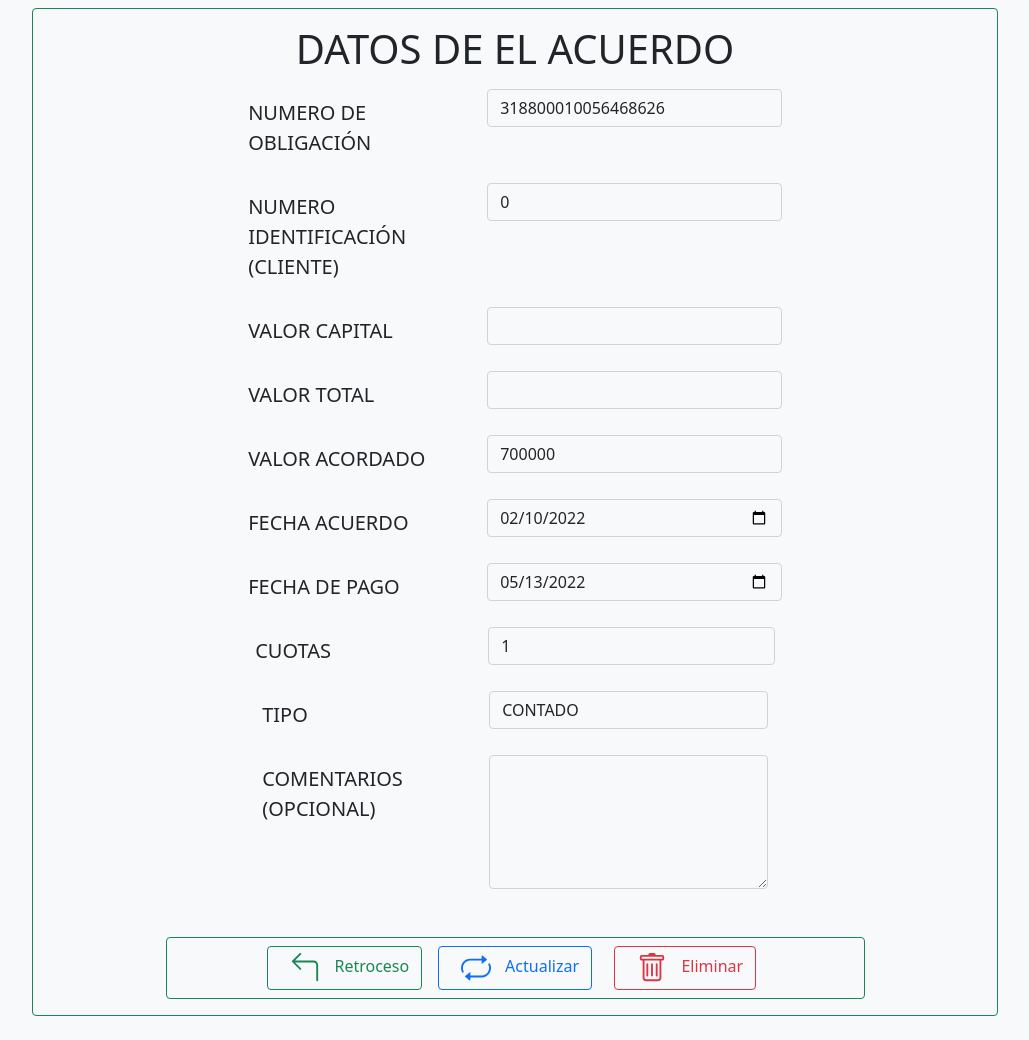
After one commit to Programandinggabriel/Acuerdos_de_pago, a PHP site: page /forms/acuerdo_pago/actions/editar_acuerdo.php?idAcuerdo=1 in a window 1280 px wide. The commit adds this page. Shown: the whole page, without its empty margins (125-1154 px from the left). Run offline with PHP 8.4, Linux system fonts and the light colour scheme; data comes from the database, SQL or seed files in the repository; data that the repository does not hold is empty.

Commit message:
mas cambios

```diff
--- /dev/null
+++ b/forms/acuerdo_pago/actions/editar_acuerdo.php
@@ -0,0 +1,135 @@
+<?php
+    include('../../../conexion/con_database.php');
+
+    $idAcuerdo = $_GET['idAcuerdo'];
+    $querySelect = "SELECT * FROM acuerdos WHERE idacuerdo = '" .$idAcuerdo. "'";
+    $consulta = mysqli_query($conexion, $querySelect);
+
+    $info_Acuerdo = mysqli_fetch_array($consulta);
+
+    $querySelect = "SELECT * FROM clientes_deuda WHERE numobligacion = '" .$idAcuerdo. "'";
+    $consulta = mysqli_query($conexion, $querySelect);
+
+    $info_Cliente = "";
+
+    //VISTA FORM
+?>
+<head>
+    <meta charset="UTF-8">
+    <meta http-equiv="X-UA-Compatible" content="IE=edge">
+    <meta name="viewport" content="width=device-width, initial-scale=1.0"> <!--responsive-->
+    <link href="../../../css/bootstrap.min.css" rel="stylesheet">
+    <script src="../../../js/bootstrap.js"></script>
+    <title>Editar</title>
+</head>
+<body class="bg-light p-2 row justify-content-center">
+    <form class="border border-success rounded w-75 p-3" method="POST" action="acciones_acuerdos.php">
+    <h1 class='text-center'>DATOS DE EL ACUERDO</h1>
+        <!--VARIABLE DE CASE == ACCION USUARIO-->
+        <input type="hidden" name="accion" value="editar"></input>
+        <input type="hidden" name="idAcuerdo" value="<?php echo $info_Acuerdo[0]?>"></input>
+
+
+        <div class="form-group row mt-3 justify-content-center">
+            <label class="col-sm-3 col-form-label-lg">NUMERO DE OBLIGACIÓN</label>
+            <div class="col-sm-4">
+                <input type="number" class="form-control bg-light" name="inidCliente" value="<?php echo $info_Acuerdo[1]?>" readonly ></input>
+            </div>
+        </div>
+
+        <div class="form-group row mt-3 justify-content-center">
+            <label class="col-sm-3 col-form-label-lg">NUMERO IDENTIFICACIÓN (CLIENTE)</label>
+            <div class="col-sm-4">
+                <input type="number" class="form-control bg-light" name="inNobligAcuerdo" value="<?php echo $info_Acuerdo[2]?>" readonly></input>
+            </div>
+        </div>
+
+        <div class="form-group row mt-3 justify-content-center">
+            <label class="col-sm-3 col-form-label-lg">VALOR CAPITAL</label>
+            <div class=col-sm-4>
+                <input type="number" class="form-control bg-light" name="inValCapital" value="" readonly></input>
+            </div>
+        </div>
+
+        <div class="form-group row mt-3 justify-content-center">
+            <label class="col-sm-3 col-form-label-lg">VALOR TOTAL </label>
+            <div class=col-sm-4>
+                <input class="form-control bg-light" type="number" step="any" id="inValTotal" name="inValTotal" value="" readonly></input>
+            </div>
+        </div>
+
+        <div class="form-group row mt-3 justify-content-center">
+            <label class="col-sm-3 col-form-label-lg">VALOR ACORDADO </label>
+            <div class=col-sm-4>
+                <input class="form-control bg-light" type="number" step="any" id="inValorAcuerdo" name="inValorAcuerdo" value="<?php echo $info_Acuerdo[5]?>"></input>
+            </div>
+        </div>
+
+        <div class="form-group row mt-3 justify-content-center">
+            <label class="col-sm-3 col-form-label-lg">FECHA ACUERDO</label>
+            <div class="col-sm-4">
+                <input type="date" class="form-control bg-light" name="inFechAcuerdo" value="<?php echo $info_Acuerdo[3]?>"></input>
+            </div>
+        </div>
+
+        <div class="form-group row mt-3 justify-content-center">
+            <label class="col-sm-3 col-form-label-lg">FECHA DE PAGO</label>
+            <div class=col-sm-4>
+                <input type="date" class="form-control bg-light" name="inFechPago" value="<?php echo $info_Acuerdo[4]?>"></input>
+        </div>
+
+        <div class="form-group row mt-3 justify-content-center">
+            <label class="col-sm-3 col-form-label-lg">CUOTAS</label>
+            <div class=col-sm-4>
+            <input type="number" class="form-control bg-light" name="inCuotas" value="<?php echo $info_Acuerdo[6]?>"></input>
+        </div>
+
+        <div class="form-group row mt-3 justify-content-center">
+            <label class="col-sm-3 col-form-label-lg">TIPO</label>
+            <div class="col-sm-4">
+                <input type="text" class="form-control bg-light" max="6" min="1" name="inTipoAcuerdo" value="<?php echo $info_Acuerdo[7]?>"></input>
+            </div>
+        </div>
+
+        <div class="form-group row mt-3 justify-content-center">
+            <label class="col-sm-3 col-form-label-lg">COMENTARIOS (OPCIONAL)</label>
+            <div class="col-sm-4">
+                <textarea  class="form-control bg-light" rows='5' name='inComments'><?php echo $info_Acuerdo[8]?></textarea>
+            </div>
+        </div>
+
+
+        <div class='container border border-success rounded p-2 mt-5 w-75'><!--style='margin-left: 70px;-->
+            <div class="row">
+                <div class="col-12 d-flex justify-content-center text-center">
+                    <div class="col-3">
+                        <button class="btn btn-outline-success" type='button' id='retroceso'>
+                            <svg xmlns="http://www.w3.org/2000/svg" width="50" height="30" fill="currentColor" class="bi bi-arrow-90deg-left" viewBox="0 0 16 16">
+                                <path fill-rule="evenodd" d="M1.146 4.854a.5.5 0 0 1 0-.708l4-4a.5.5 0 1 1 .708.708L2.707 4H12.5A2.5 2.5 0 0 1 15 6.5v8a.5.5 0 0 1-1 0v-8A1.5 1.5 0 0 0 12.5 5H2.707l3.147 3.146a.5.5 0 1 1-.708.708l-4-4z"/>
+                            </svg>
+                        Retroceso
+                        </button>
+                    </div>
+                    <div class="col-3">
+                        <button class="btn btn-outline-primary" type="submit">
+                            <svg xmlns="http://www.w3.org/2000/svg" width="50" height="30" fill="currentColor" class="bi bi-repeat" viewBox="0 0 16 16">
+                                <path d="M11 5.466V4H5a4 4 0 0 0-3.584 5.777.5.5 0 1 1-.896.446A5 5 0 0 1 5 3h6V1.534a.25.25 0 0 1 .41-.192l2.36 1.966c.12.1.12.284 0 .384l-2.36 1.966a.25.25 0 0 1-.41-.192Zm3.81.086a.5.5 0 0 1 .67.225A5 5 0 0 1 11 13H5v1.466a.25.25 0 0 1-.41.192l-2.36-1.966a.25.25 0 0 1 0-.384l2.36-1.966a.25.25 0 0 1 .41.192V12h6a4 4 0 0 0 3.585-5.777.5.5 0 0 1 .225-.67Z"/>
+                            </svg>
+                            Actualizar
+                        </button>
+                    </div>
+                    <div class="col-3">
+                        <button class="btn btn-outline-danger" type="submit" id='eliminar'>
+                            <svg xmlns="http://www.w3.org/2000/svg" width="50" height="30" fill="currentColor" class="bi bi-trash" viewBox="0 0 16 16">
+                                <path d="M5.5 5.5A.5.5 0 0 1 6 6v6a.5.5 0 0 1-1 0V6a.5.5 0 0 1 .5-.5zm2.5 0a.5.5 0 0 1 .5.5v6a.5.5 0 0 1-1 0V6a.5.5 0 0 1 .5-.5zm3 .5a.5.5 0 0 0-1 0v6a.5.5 0 0 0 1 0V6z"/>
+                                <path fill-rule="evenodd" d="M14.5 3a1 1 0 0 1-1 1H13v9a2 2 0 0 1-2 2H5a2 2 0 0 1-2-2V4h-.5a1 1 0 0 1-1-1V2a1 1 0 0 1 1-1H6a1 1 0 0 1 1-1h2a1 1 0 0 1 1 1h3.5a1 1 0 0 1 1 1v1zM4.118 4 4 4.059V13a1 1 0 0 0 1 1h6a1 1 0 0 0 1-1V4.059L11.882 4H4.118zM2.5 3V2h11v1h-11z"/>
+                            </svg>
+                            Eliminar
+                        </button>
+                    </div>
+                </div>
+            </div>
+        <script src='../js/editar_acuerdo.js'></script>
+    </form>
+<?php
+?>
```
Also changed, not shown: forms/acuerdo_pago/actions/acciones_acuerdos.php (+80 -14 lines), forms/acuerdo_pago/actions/edita_acuerdo.php (deleted, +0 -14 lines), forms/acuerdo_pago/actions/frm_acuerdos.php (+30 -13 lines).
